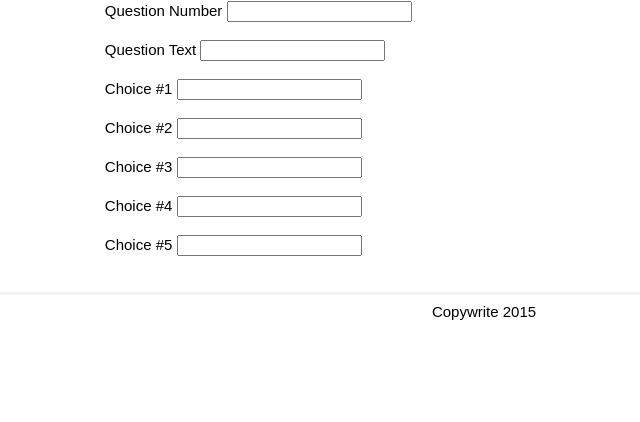
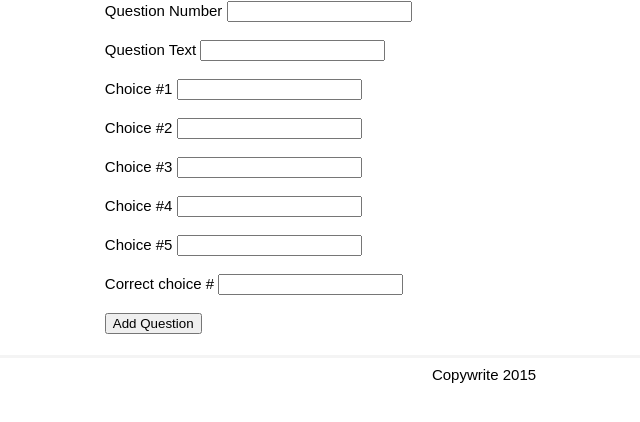
Before and after one commit to Sulaiman001/phpquizzer, a PHP site: page /admin.php in a window 1280 px wide. Shown: the part 138-560 px from the top of the page, without its empty margins (156-796 px from the left). Run offline with PHP 8.4, Linux system fonts and the light colour scheme.

Commit message:
Finished fleshing out input form and added submit button

```diff
--- a/admin.php
+++ b/admin.php
@@ -43,6 +43,11 @@
 					<label>Choice #5</label>
 					<input type = "text" name = "choice4"/>
 				</p>
+				<p>
+					<label>Correct choice #</label>
+					<input type = "number" name = "correct_choice"/>
+				</p>
+				<input type = "submit" value = "Add Question" class = ""
 			</form>
 
 	</main>
```
